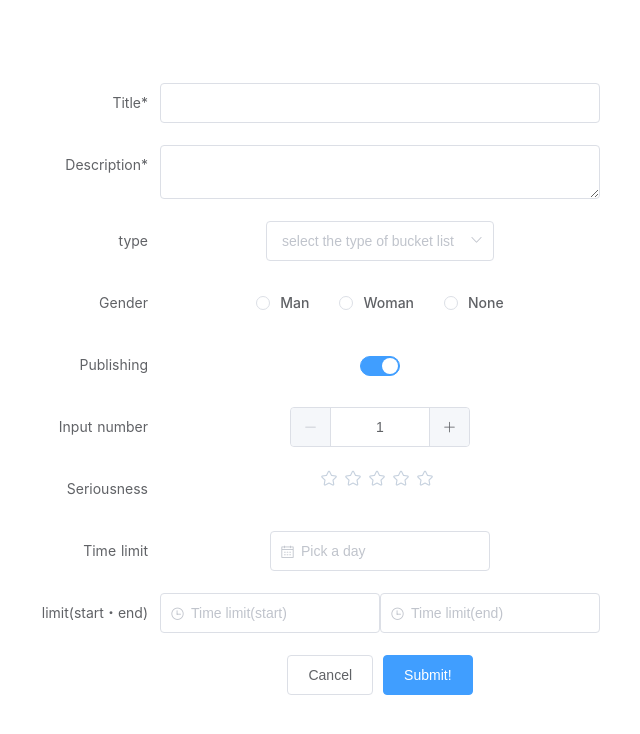
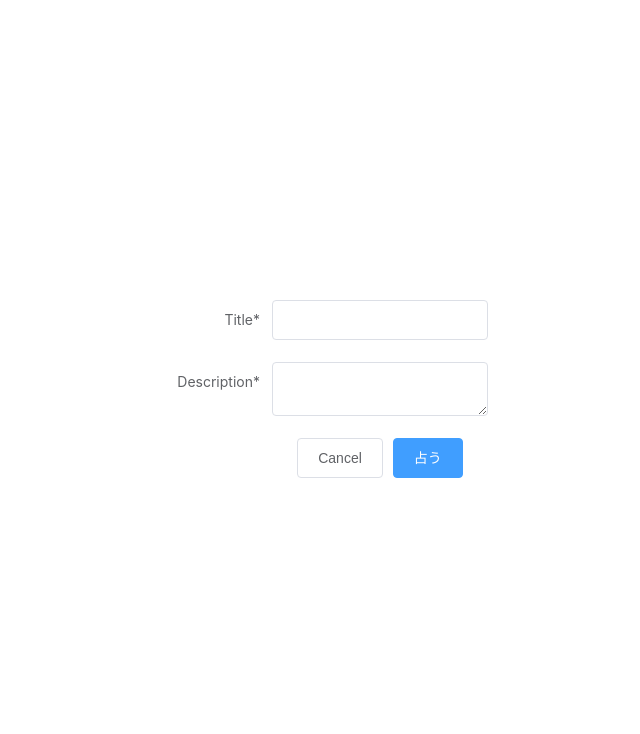
Before and after one commit to YutaKanna/Nuxt-Firebase, a Nuxt app in the folder nuxt/: page /bucket-lists/new in a window 1280 px wide. Shown: the top 734 px of the page, without its empty margins (320-960 px from the left). Built offline with nearby package versions, Linux system fonts and the light colour scheme.

Commit message:
element uiでpostできるようにする #14

```diff
--- a/nuxt/pages/bucket-lists/new.vue
+++ b/nuxt/pages/bucket-lists/new.vue
@@ -7,78 +7,16 @@
             <el-col :span="6"><div class="grid-content bg-purple"></div></el-col>
             <el-col :span="6"><div class="grid-content bg-purple"></div></el-col>
         </el-row> -->
-        <el-form ref="form" :model="form" label-width="120px" method="post" action="http://localhost:8000/api/bucket-lists/new">
+        <el-form ref="form" :model="form" label-width="120px" method="post" action="http://localhost:8000/api/bucket-lists/new" @submit.native.prevent="postte">
             <el-form-item label="Title*">
                 <el-input name="title" v-model="form.title"></el-input>
             </el-form-item>
             <el-form-item label="Description*">
                 <el-input name="description" type="textarea" v-model="form.description"></el-input>
             </el-form-item>
-            <el-form-item label="type">
-                <el-select name="type" v-model="type" placeholder="select the type of bucket list">
-                    <el-option label="Business" value="1"></el-option>
-                    <el-option label="Sport" value="2"></el-option>
-                    <el-option label="Hubby" value="3"></el-option>
-                    <el-option label="Other" value="4"></el-option>
-                </el-select>
-            </el-form-item>
-            <el-form-item label="Gender">
-                <el-radio-group v-model="form.gender" name="gender">
-                <el-radio label="Man" value="1"></el-radio>
-                <el-radio label="Woman" value="2"></el-radio>
-                <el-radio label="None" value="3"></el-radio>
-                </el-radio-group>
-            </el-form-item>
-            <!-- <el-form-item label="Trigger">
-                <el-checkbox v-model="form.trigger1" label="Just come up" name="triggers[]"></el-checkbox>
-                <el-checkbox v-model="form.trigger2" label="Books" name="trigger[]"></el-checkbox>
-                <el-checkbox v-model="form.trigger3" label="Youtube" name="trigger[]"></el-checkbox>
-                <el-checkbox v-model="form.trigger4" label="By someone else" name="trigger[]"></el-checkbox>
-            </el-form-item> -->
-            <el-form-item label="Publishing">
-                <el-switch v-model="form.publishing" name="publishing"></el-switch>
-            </el-form-item>
-            <el-form-item label="Input number">
-                <el-input-number v-model="form.num" name="num" @change="handleChange" :min="1" :max="10"></el-input-number>
-            </el-form-item>
-            <el-form-item label="Seriousness">
-                <el-rate v-model="form.seriousness" name="seriousness"></el-rate>
-            </el-form-item>
-            <el-form-item label="Time limit">
-                <el-date-picker
-                    v-model="form.date"
-                    name="date"
-                    type="date"
-                    placeholder="Pick a day">
-                </el-date-picker>
-            </el-form-item>
-            <el-form-item label="limit(start・end)">
-                <el-time-select
-                    placeholder="Time limit(start)"
-                    v-model="form.startTime"
-                    name="startTime"
-                    :picker-options="{
-                    start: '00:00',
-                    step: '1:00',
-                    end: '23:00',
-                    maxTime: form.endTime
-                    }">
-                </el-time-select>
-                <el-time-select
-                    placeholder="Time limit(end)"
-                    v-model="form.endTime"
-                    name="endTime"
-                    :picker-options="{
-                    start: '00:00',
-                    step: '1:00',
-                    end: '23:00',
-                    minTime: form.startTime
-                    }">
-                </el-time-select>
-            </el-form-item>
             <el-form-item>
                 <el-button>Cancel</el-button>
-                <el-button type="primary" @click="onSubmit">Submit!</el-button>
+                <el-button type="primary" native-type="submit">占う</el-button>
             </el-form-item>
         </el-form>
     </div>
@@ -149,17 +87,11 @@ var axiosPost = axios.create({
       async postte() {
         const url = "http://localhost:8000/api/bucket-lists/new";
         await axiosPost.post(url, {
-          title: this.title,
-          description: this.description,
+          title: this.form.title,
+          description: this.form.description,
           withCredentials: true,
         }).then(this.$router.push('/bucket-lists'));
       },
-      handleChange(value) {
-        console.log(value)
-      },
-      onSubmit() {
-        this.postte()
-      }
     }
   }
 </script>
```
